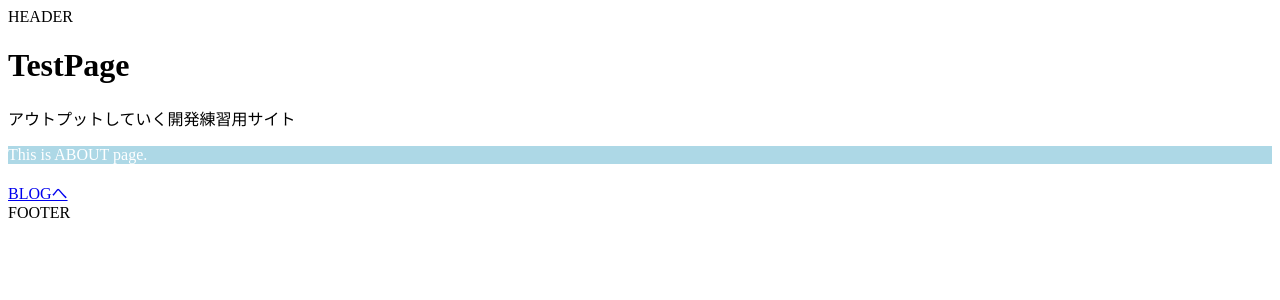
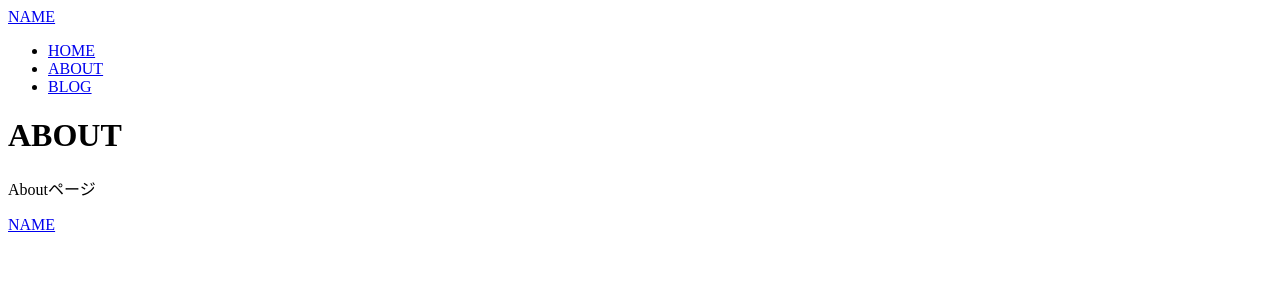
Before and after one commit to lumijoe/blog, a Next.js app: page /about in a window 1280 px wide. Shown: the top 300 px of the page. Built offline with nearby package versions, Linux system fonts and the light colour scheme.

Commit message:
nav, heroimg,link

```diff
--- a/components/Footer.js
+++ b/components/Footer.js
@@ -1,5 +1,11 @@
 // components/footer.js(フッターコンポーネント)
 
+import Logo from '@/components/logo'
+
 export default function Footer() {
-    return <footer>FOOTER</footer>
+    return (
+        <footer>
+            <Logo />
+        </footer>
+    )
 }
--- a/components/Header.js
+++ b/components/Header.js
@@ -1,5 +1,13 @@
 // components/header.js(ヘッダーコンポーネント)
 
+import Logo from '@/components/logo'
+import Nav from '@/components/nav'
+
 export default function Header() {
-    return <header>HEADER</header>
+    return (
+        <header>
+            <Logo />
+            <Nav />
+        </header>
+    )
 }
--- a/components/Hero.js
+++ b/components/Hero.js
@@ -1,10 +1,13 @@
 // components/hero.js(ヒーローコンポーネント)
+// Heroコンポーネントのtitle,subtitleはページによりテキストを変更
 
-export default function Hero() {
+// imageOn=false にしておいて、必要なページでimageOnを記述でtrueにして表示
+export default function Hero({ title, subtitle, imageOn = false }) {
     return (
         <div>
-            <h1>TestPage</h1>
-            <p>アウトプットしていく開発練習用サイト</p>
+            <h1>{title}</h1>
+            <p>{subtitle}</p>
+            { imageOn && <figure> [画像] </figure> }
         </div>
     )
 }
--- /dev/null
+++ b/components/logo.js
@@ -0,0 +1,11 @@
+// components/logo.js(ヘッダー、フッター、共通ロゴ)
+
+import Link from 'next/link'
+
+export default function Logo() {
+    return(
+        <Link href="/">
+            NAME
+        </Link>
+    )
+}
--- /dev/null
+++ b/components/nav.js
@@ -0,0 +1,27 @@
+// components/nav.js(ナビゲーションメニューのコンポーネント)
+
+import Link from 'next/link'
+
+export default function Nav() {
+    return (
+        <nav>
+            <ul>
+                <li>
+                    <Link href="/">
+                        HOME
+                    </Link>
+                </li>
+                <li>
+                    <Link href="/about">
+                        ABOUT
+                    </Link>
+                </li>
+                <li>
+                    <Link href="/blog">
+                        BLOG
+                    </Link>
+                </li>
+            </ul>
+        </nav>
+    )
+}
--- a/pages/_document.js
+++ b/pages/_document.js
@@ -2,7 +2,7 @@
 
 export default function Document() {
   return (
-    <Html lang="en">
+    <Html lang="ja">
       <Head />
       <body>
         <Main />
--- a/pages/about.js
+++ b/pages/about.js
@@ -6,14 +6,10 @@
 export default function About() {
   return (
     <div>
-      <Hero />
-      <p style={{
-         backgroundColor: 'lightblue',
-         color: 'white'
-      }}>This is ABOUT page.</p>
-      <Link href='/blog'>
-        BLOGへ
-      </Link>
+      <Hero
+        title="ABOUT"
+        subtitle="Aboutページ"
+      />
     </div>
   )
 }
--- a/styles/Home.module.css
+++ b/styles/Home.module.css
@@ -107,6 +107,9 @@
 .logo {
   position: relative;
 }
+
+
+
 /* Enable hover only on non-touch devices */
 @media (hover: hover) and (pointer: fine) {
   .card:hover {
```
Also changed, not shown: pages/blog/index.js (+22 -8 lines), pages/index.js (+13 -3 lines), styles/globals.css (line endings or trailing spaces).
